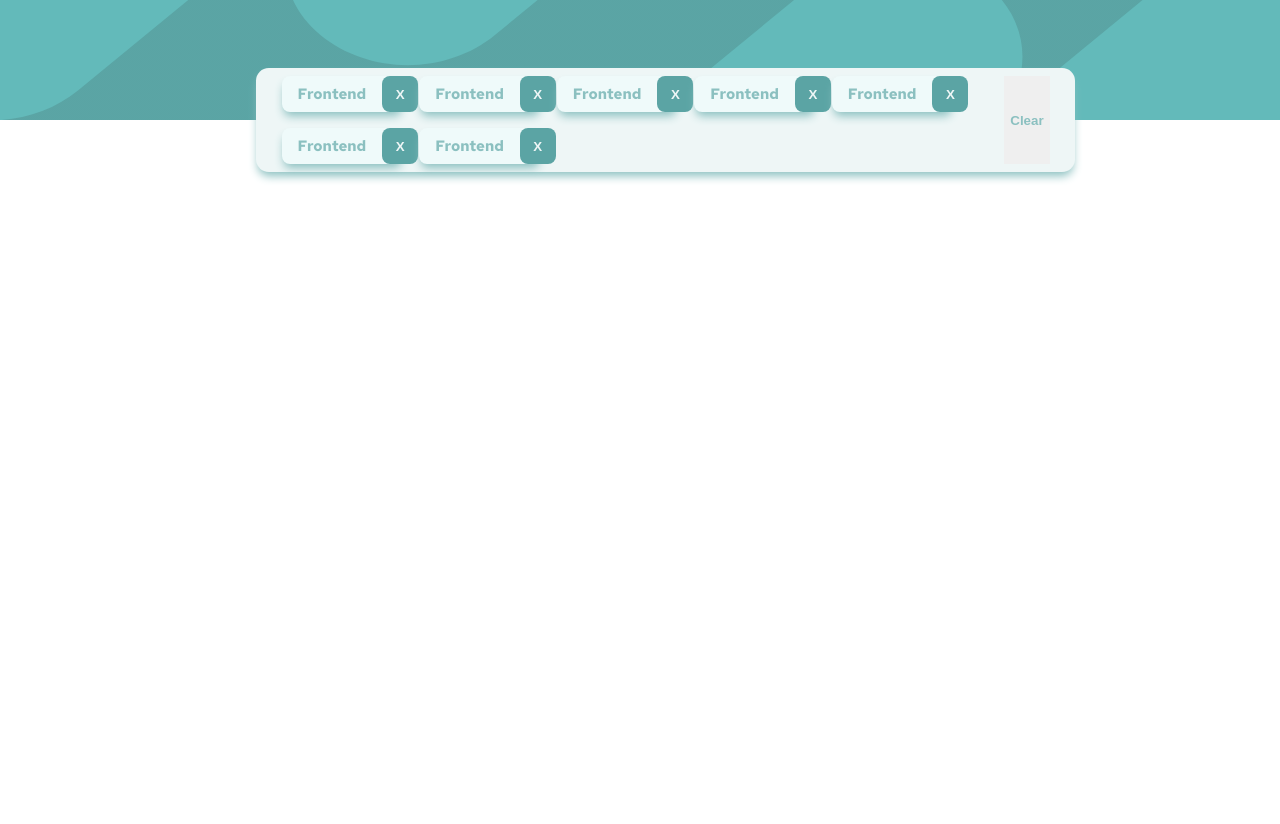
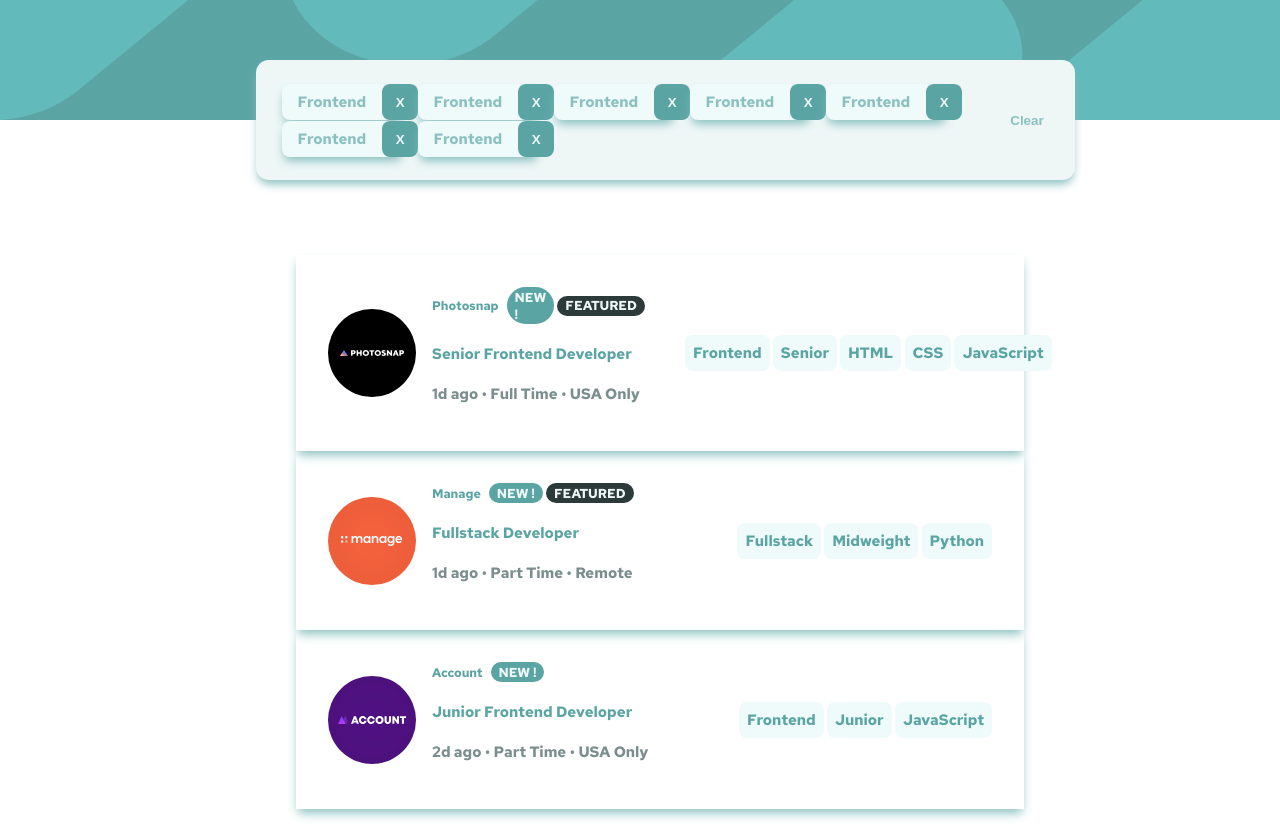
Before and after one commit to KevinADemetro/job-listings, a React (Create React App) app: page / in a window 1280 px wide. Before the commit the page ends 800 px from the top, so only its background shows below. Built offline with nearby package versions, Linux system fonts and the light colour scheme.

Commit message:
criando jobs list

```diff
--- a/src/App.js
+++ b/src/App.js
@@ -1,4 +1,5 @@
 import Filters from "./Filters";
+import JobsList from "./JobsList";
 
 const filters = [
   "Frontend",
@@ -10,12 +11,61 @@ const filters = [
   "Frontend",
 ];
 
+const jobs = [
+  {
+    id: 1,
+    company: "Photosnap",
+    logo: "./images/photosnap.svg",
+    new: true,
+    featured: true,
+    position: "Senior Frontend Developer",
+    role: "Frontend",
+    level: "Senior",
+    postedAt: "1d ago",
+    contract: "Full Time",
+    location: "USA Only",
+    languages: ["HTML", "CSS", "JavaScript"],
+    tools: [],
+  },
+  {
+    id: 2,
+    company: "Manage",
+    logo: "./images/manage.svg",
+    new: true,
+    featured: true,
+    position: "Fullstack Developer",
+    role: "Fullstack",
+    level: "Midweight",
+    postedAt: "1d ago",
+    contract: "Part Time",
+    location: "Remote",
+    languages: ["Python"],
+    tools: ["React"],
+  },
+  {
+    id: 3,
+    company: "Account",
+    logo: "./images/account.svg",
+    new: true,
+    featured: false,
+    position: "Junior Frontend Developer",
+    role: "Frontend",
+    level: "Junior",
+    postedAt: "2d ago",
+    contract: "Part Time",
+    location: "USA Only",
+    languages: ["JavaScript"],
+    tools: ["React", "Sass"],
+  },
+];
+
 function App() {
   return (
     <div className="App">
       <div className="filters">
         <Filters filters={filters} />
       </div>
+      <JobsList jobs={jobs} />
     </div>
   );
 }
--- a/src/Filters.js
+++ b/src/Filters.js
@@ -8,13 +8,14 @@ const filtersContainerStyle = {
   backgroundColor: " hsl(180, 31%, 95%)",
   display: "flex",
   justifyContent: "space-between",
-  padding: "1vh 2vw",
+  padding: "3vh 2vw",
 };
 
 const filtersStyle = {
   display: "flex",
-  gap: "1rem",
   flexWrap: "wrap",
+  width: "100%",
+  gap: "2%",
 };
 
 const clearButtonStyle = {
@@ -22,6 +23,7 @@ const clearButtonStyle = {
   color: "hsl(180, 29.60%, 64.90%)",
   cursor: "pointer",
   fontWeight: "bold",
+  backgroundColor: "transparent",
 };
 
 export default function Filters({ filters = [] }) {
@@ -29,7 +31,7 @@ export default function Filters({ filters = [] }) {
     <div style={filtersContainerStyle}>
       <div style={filtersStyle}>
         {filters.map((filter) => (
-          <Filter filter={filter} />
+          <Filter filter={filter} key={crypto.randomUUID()} />
         ))}
       </div>
       <button style={clearButtonStyle}>Clear</button>
--- /dev/null
+++ b/src/Job.js
@@ -0,0 +1,80 @@
+const jobStyle = {
+  boxShadow: "0 6px 10px -2px hsl(180, 29.60%, 64.90%)",
+  padding: "2rem",
+  display: "flex",
+  alignItems: "center",
+  justifyContent: "space-between",
+  color: "var(--primary)",
+  fontWeight: "bold",
+};
+
+const infosSectionStyle = {
+  display: "flex",
+  alignItems: "center",
+  gap: "1rem",
+};
+const badgeStyle = {
+  padding: "0.1rem 0.5rem",
+  color: "var(--neutral-100)",
+  borderRadius: "2rem",
+  fontSize: "13px",
+};
+
+const tagListStyle = {
+  listStyle: "none",
+  display: "flex",
+  gap: ".2rem",
+};
+
+const tagStyle = {
+  backgroundColor: "var(--neutral-200)",
+  padding: "0.5rem",
+  borderRadius: "0.5rem",
+};
+
+export default function Job({ job }) {
+  const tags = [job.role, job.level, ...job.languages];
+  return (
+    <li style={jobStyle}>
+      <section style={infosSectionStyle}>
+        <img
+          src={job.logo}
+          alt={job.company}
+          style={{ aspectRatio: 1, height: "100%" }}
+        />
+        <div>
+          <div style={{ display: "flex", alignItems: "center" }}>
+            <h5 style={{ margin: "0 0.5rem 0 0" }}>{job.company}</h5>
+            {job.new && (
+              <span
+                style={{
+                  backgroundColor: "var(--primary)",
+                  marginRight: "0.2rem",
+                  ...badgeStyle,
+                }}
+              >
+                NEW !
+              </span>
+            )}
+            {job.featured && (
+              <span
+                style={{ backgroundColor: "var(--neutral-400)", ...badgeStyle }}
+              >
+                FEATURED
+              </span>
+            )}
+          </div>
+          <h4>{job.position}</h4>
+          <p style={{ color: "var(--neutral-300)" }}>
+            {job.postedAt} &bull; {job.contract} &bull; {job.location}
+          </p>
+        </div>
+      </section>
+      <ul style={tagListStyle}>
+        {tags.map((tag) => (
+          <li style={tagStyle}>{tag}</li>
+        ))}
+      </ul>
+    </li>
+  );
+}
--- /dev/null
+++ b/src/JobsList.js
@@ -0,0 +1,17 @@
+import Job from "./Job";
+
+const listStyle = {
+  listStyle: "none",
+  display: "flex",
+  flexDirection: "column",
+};
+
+export default function JobsList({ jobs = [] }) {
+  return (
+    <ul style={listStyle}>
+      {jobs.map((job) => (
+        <Job job={job} key={job.id} />
+      ))}
+    </ul>
+  );
+}
--- a/src/index.css
+++ b/src/index.css
@@ -35,6 +35,7 @@ body {
   display: flex;
   justify-content: center;
   padding: 0 20vw;
+  flex-direction: column;
 }
 
 .filters {
```
